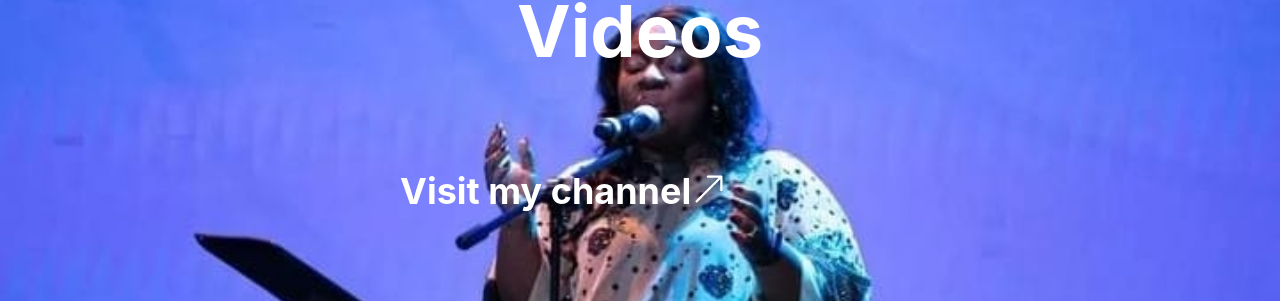
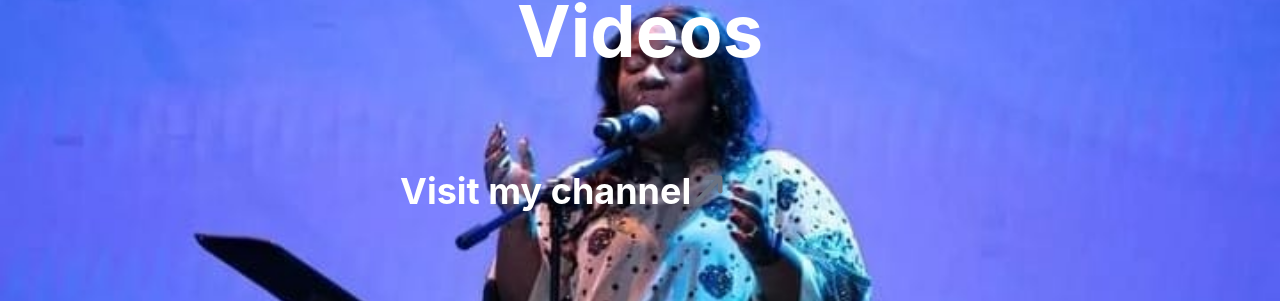
Before and after one commit to Wediah/pj-site, a Next.js app: page /videos in a window 1280 px wide. Shown: the part 85-386 px from the top of the page. Built offline with nearby package versions, Linux system fonts and the light colour scheme.

Commit message:
adds redirection to vid

```diff
--- a/pages/videos.tsx
+++ b/pages/videos.tsx
@@ -1,6 +1,6 @@
 import React from 'react'
 import YouTube, { YouTubeProps } from 'react-youtube';
-import { BsArrowUpRight } from 'react-icons/bs'
+import { ImArrowUpRight2 } from 'react-icons/im'
 
 function Videos() {
     const onPlayerReady: YouTubeProps['onReady'] = (event) => {
@@ -30,7 +30,7 @@ function Videos() {
         <div><YouTube videoId="EcqKKUdlFCU" opts={opts} onReady={onPlayerReady} /></div>
       </div>
 
-      <h1 className='text-white text-2xl lg:text-4xl text-center flex p-10 font-bold lg:ml-80 '>Visit my channel<BsArrowUpRight className='text-white'/></h1>
+      <a href=""><h1 className='text-white text-2xl lg:text-4xl text-center flex p-10 font-bold lg:ml-80 group/edit cursor-pointer'>Visit my channel<ImArrowUpRight2 className='text-gray-500 group-hover/edit:-translate-y-2.5 group-hover/edit:text-white duration-75 align-middle'/></h1></a>
 
     </div>
 
```
